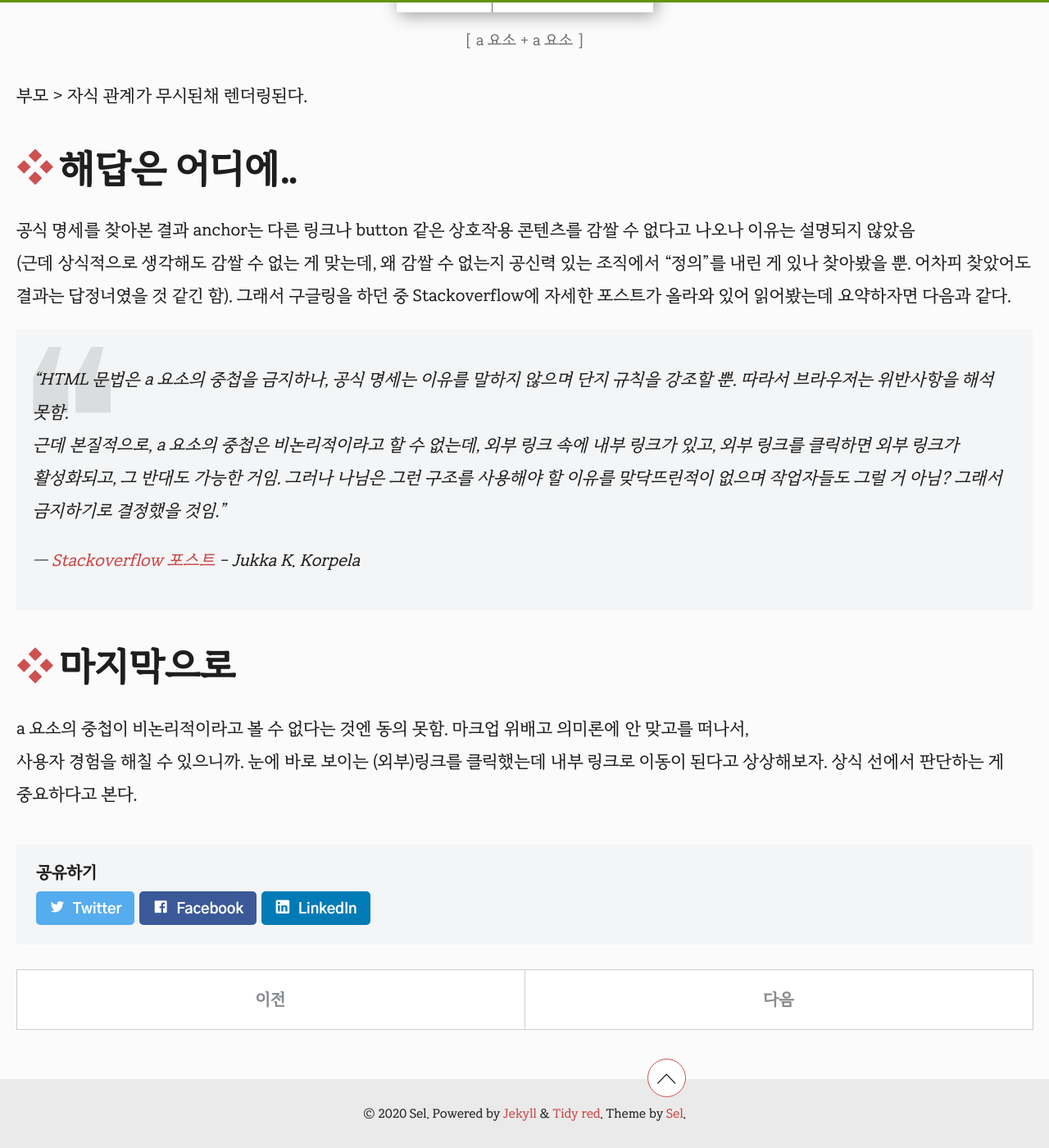
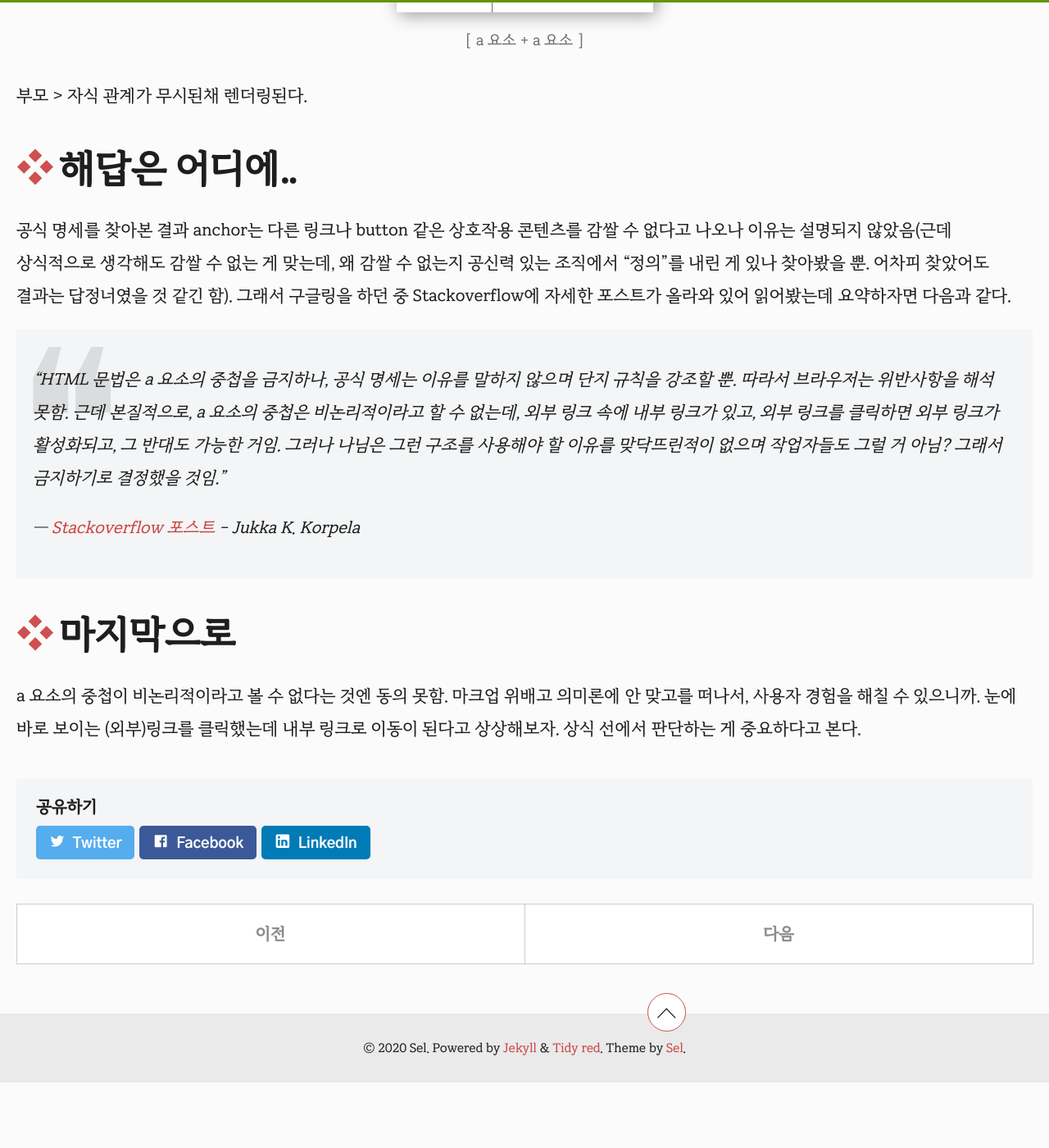
Before and after one commit to selosele/selosele.github.io, a Jekyll site: the page built from _posts/2019-12-05-anchor.md, in a window 1280 px wide and 1400 px high, scrolled down 1316 px. Shown: the whole window at 82% size. Built offline with Jekyll 4.4.1, drawn with Linux system fonts in a browser that asks for light colours; comment, search, counter and statistics services are not loaded; after the commit the page ends 2636 px from its top, so only the background shows below that; part of the change alters nothing that is shown; some of the changed text lies outside the part shown.

Commit message:
내용 수정

````diff
--- a/_posts/2019-12-05-anchor.md
+++ b/_posts/2019-12-05-anchor.md
@@ -1,7 +1,7 @@
 ---
 layout: post
 comments: true
-title: "anchor > anchor는 렌더링이 안된다?"
+title: "anchor &gt; anchor는 렌더링이 안된다?"
 subtitle: "설마 렌더링이 안될줄은 몰랐다."
 header:
   overlay_image: /assets/images/thumb/html_thumb01.jpg
@@ -13,10 +13,11 @@ tags:
     - html
 home_dropcap: false
 ---
-a 요소 &gt; a 요소가 마크업 위배이고, 하이퍼링크가 또 다른 하이퍼링크를 품고 있다는 것 자체가 상식적이지 않으며
-의미론에 맞지 않는다는 건 알고 있었으나, 렌더링이 안될줄은 몰랐었음. anchor &gt; anchor로 마크업해도 anchor + anchor로 렌더링되는 특이한 현상. 예제를 봅시다.
+
+a 요소 &gt; a 요소가 마크업 위배이고, 하이퍼링크가 또 다른 하이퍼링크를 품고 있다는 것 자체가 상식적이지 않으며 의미론에 맞지 않는다는 건 알고 있었으나, 렌더링이 안될줄은 몰랐었음. anchor &gt; anchor로 마크업해도 anchor + anchor로 렌더링되는 특이한 현상. 예제를 봅시다.
 
 ## 마크업
+
 ```html
 <a href="#">anchor
     <a href="#">anchor</a>
@@ -30,14 +31,12 @@ a 요소 &gt; a 요소가 마크업 위배이고, 하이퍼링크가 또 다른
 부모 &gt; 자식 관계가 무시된채 렌더링된다.
 
 ## 해답은 어디에..
-공식 명세를 찾아본 결과 anchor는 다른 링크나 button 같은 상호작용 콘텐츠를 감쌀 수 없다고 나오나 이유는 설명되지 않았음
-(근데 상식적으로 생각해도 감쌀 수 없는 게 맞는데, 왜 감쌀 수 없는지 공신력 있는 조직에서 &ldquo;정의&rdquo;를 내린 게 있나 찾아봤을 뿐. 어차피 찾았어도 결과는 답정너였을 것 같긴 함). 그래서 구글링을 하던 중 Stackoverflow에 자세한 포스트가 올라와 있어 읽어봤는데 요약하자면 다음과 같다.
+공식 명세를 찾아본 결과 anchor는 다른 링크나 button 같은 상호작용 콘텐츠를 감쌀 수 없다고 나오나 이유는 설명되지 않았음(근데 상식적으로 생각해도 감쌀 수 없는 게 맞는데, 왜 감쌀 수 없는지 공신력 있는 조직에서 &ldquo;정의&rdquo;를 내린 게 있나 찾아봤을 뿐. 어차피 찾았어도 결과는 답정너였을 것 같긴 함). 그래서 구글링을 하던 중 Stackoverflow에 자세한 포스트가 올라와 있어 읽어봤는데 요약하자면 다음과 같다.
 
-> &ldquo;HTML 문법은 a 요소의 중첩을 금지하나, 공식 명세는 이유를 말하지 않으며 단지 규칙을 강조할 뿐. 따라서 브라우저는 위반사항을 해석 못함.
-근데 본질적으로, a 요소의 중첩은 비논리적이라고 할 수 없는데, 외부 링크 속에 내부 링크가 있고, 외부 링크를 클릭하면 외부 링크가 활성화되고, 그 반대도 가능한 거임. 그러나 나님은 그런 구조를 사용해야 할 이유를 맞닥뜨린적이 없으며 작업자들도 그럴 거 아님? 그래서 금지하기로 결정했을 것임.&rdquo;
+> &ldquo;HTML 문법은 a 요소의 중첩을 금지하나, 공식 명세는 이유를 말하지 않으며 단지 규칙을 강조할 뿐. 따라서 브라우저는 위반사항을 해석 못함. 근데 본질적으로, a 요소의 중첩은 비논리적이라고 할 수 없는데, 외부 링크 속에 내부 링크가 있고, 외부 링크를 클릭하면 외부 링크가 활성화되고, 그 반대도 가능한 거임. 그러나 나님은 그런 구조를 사용해야 할 이유를 맞닥뜨린적이 없으며 작업자들도 그럴 거 아님? 그래서 금지하기로 결정했을 것임.&rdquo;
 >
-> <cite><a href="https://stackoverflow.com/questions/13052598/creating-anchor-tag-inside-anchor-tag" target="_blank">Stackoverflow 포스트</a> - Jukka K. Korpela</cite>
+> <cite><a href="https://stackoverflow.com/questions/13052598/creating-anchor-tag-inside-anchor-tag#answer-13054959" target="_blank">Stackoverflow 포스트</a> - Jukka K. Korpela</cite>
 
 ## 마지막으로
-a 요소의 중첩이 비논리적이라고 볼 수 없다는 것엔 동의 못함. 마크업 위배고 의미론에 안 맞고를 떠나서,
-사용자 경험을 해칠 수 있으니까. 눈에 바로 보이는 (외부)링크를 클릭했는데 내부 링크로 이동이 된다고 상상해보자. 상식 선에서 판단하는 게 중요하다고 본다.
+
+a 요소의 중첩이 비논리적이라고 볼 수 없다는 것엔 동의 못함. 마크업 위배고 의미론에 안 맞고를 떠나서, 사용자 경험을 해칠 수 있으니까. 눈에 바로 보이는 (외부)링크를 클릭했는데 내부 링크로 이동이 된다고 상상해보자. 상식 선에서 판단하는 게 중요하다고 본다.
````
